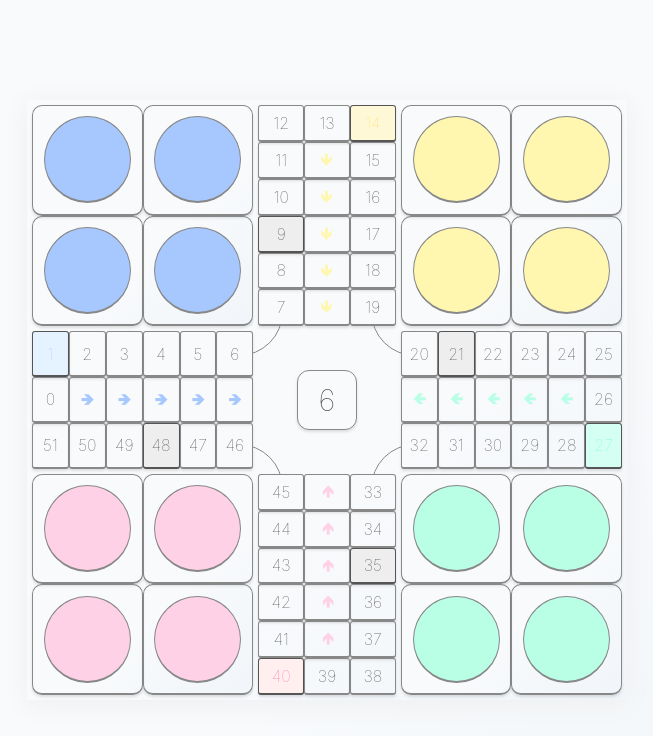
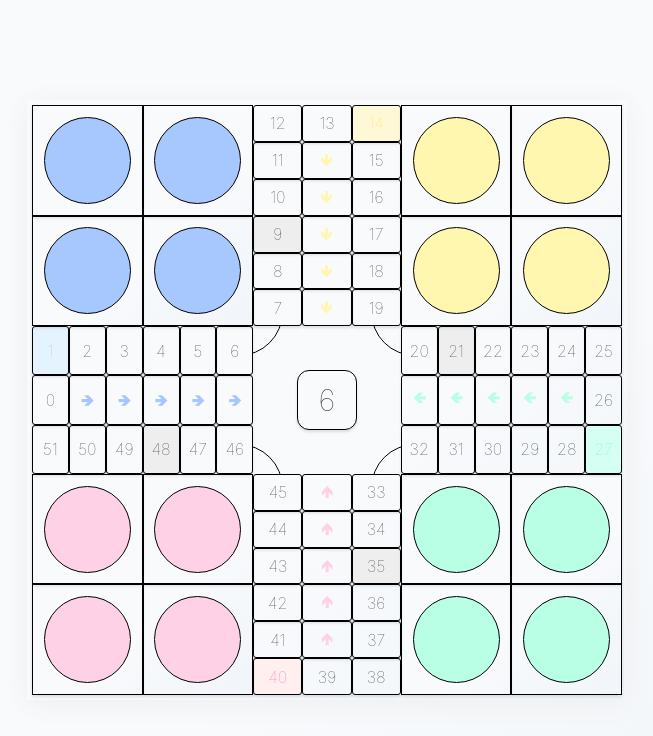
Before and after one commit to Kwshal/LUDO, a plain HTML site: page index.html in a window 1280 px wide. Shown: the whole page, without its empty margins (313-966 px from the left). Drawn offline with Linux system fonts and the light colour scheme.

Commit message:
bordered

```diff
--- a/style.css
+++ b/style.css
@@ -28,7 +28,7 @@
     --dice-dot: #cbd5e1;
     --text-dark: #222;
     --grey-dark: #444;
-    --grey-border: #888;
+    --grey-border: #000000;
     --grey-bg: #eeeeee;
 }
 
@@ -88,10 +88,6 @@ body {
     grid-area: home-1;
 }
 
-.home-square-1 .place-square {
-    background-color: var(--lightgrey);
-}
-
 .home-square-2 {
     grid-area: home-2;
 }
@@ -135,27 +131,27 @@ body {
 .path-cont-1 {
     grid-area: path-1;
     grid-template: repeat(6, 1fr) /repeat(3, 1fr);
-    padding: 0 5px;
+    /* padding: 0 5px; */
 }
 
 
 .path-cont-2 {
     grid-area: path-2;
     grid-template: repeat(3, 1fr) / repeat(6, 1fr);
-    padding: 5px 0;
+    /* padding: 5px 0; */
 }
 
 
 .path-cont-3 {
     grid-template: repeat(6, 1fr) /repeat(3, 1fr);
     grid-area: path-3;
-    padding: 0 5px;
+    /* padding: 0 5px; */
 }
 
 .path-cont-4 {
     grid-area: path-4;
     grid-template: repeat(3, 1fr)/repeat(6, 1fr);
-    padding: 5px 0;
+    /* padding: 5px 0; */
 }
 
 .finish-square {
@@ -215,18 +211,21 @@ body {
 
 .place-square {
     /* background-color: #00000080; */
-    border-radius: 10px;
+    /* border-radius: 10px; */
     border: .5px solid var(--grey-border);
-    border-bottom: 2px solid var(--grey-border);
+    /* border-bottom: 2px solid var(--grey-border); */
     z-index: 1999;
 }
 
 .move-square {
     box-shadow: 0 2px var(--shadow-light);
     border: .5px solid var(--grey-border);
-    border-bottom: 2px solid var(--grey-border);
+    /* border-bottom: 2px solid var(--grey-border); */
     border-radius: 3px;
-
+    display: flex;
+    align-items: center;
+    justify-content: center;
+    position: relative;
 }
 
 .move-square,
@@ -266,7 +265,7 @@ body {
     z-index: 2;
     background: white;
     border: 1px solid var(--grey-border);
-    border-bottom: 2px solid var(--grey-border);
+    /* border-bottom: 2px solid var(--grey-border); */
 }
 
 .token-blue {
@@ -291,7 +290,7 @@ body {
 
 
 .stop {
-    border-color: #555555;
+    /* border-color: #555555; */
     background-color: var(--grey-bg);
 }
 
```
